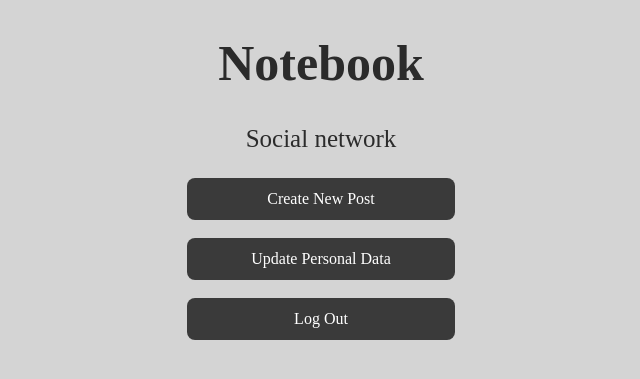
After one commit to ShvetsovMakar/YandexLyceumFlask, a Flask app: page /feed in a window 1280 px wide. The commit adds this page. Shown: the top 379 px of the page, without its empty margins (319-959 px from the left). Run offline with Flask 3, Linux system fonts and the light colour scheme; a user stored in the database is signed in.

Commit message:
added feed, utility for edit_profile.html, adjusted code in edit_profile.html file so it would be similar to project's html code style, added utility for feed.html.

```diff
--- a/main.py
+++ b/main.py
@@ -1,5 +1,6 @@
 from flask import Flask, render_template, request, make_response, redirect, url_for
 from flask_login import LoginManager, login_user, logout_user, login_required, current_user
+from datetime import datetime
 
 from authentication.user import User
 from database.config import cur, db
@@ -62,7 +63,7 @@ def signup():
         cur.execute(f'SELECT MAX(id) FROM users')
         user_id = cur.fetchone()[0] + 1
 
-        cur.execute(f"INSERT INTO users VALUES (?, ?, ?, ?, ?, ?, ?)",
+        cur.execute(f"INSERT INTO users VALUES (?, ?, ?, ?, ?, ?, ?, ?)",
                     (user_id, username, password, '', '', '', '', 'day'))
         db.commit()
 
@@ -98,27 +99,84 @@ def login():
 
         login_user(User(user_id))
 
-        return redirect("/")
+        return redirect("/feed")
 
     return render_template("login.html", mode=mode)
 
-@app.route("/add_post")
-def add_post():
+@app.route("/create_post", methods=['GET', 'POST'])
+@login_required
+def create_post():
     mode = "day"
     if current_user.is_authenticated:
         cur.execute(f"SELECT mode FROM users WHERE id = {current_user.id}")
         mode = cur.fetchone()[0]
 
-    return render_template("add_post.html", mode=mode)
+    if request.method == 'POST':
+        title = request.form["title"]
+        content = request.form["content"]
+        category = request.form["category"]
+        creation_date = str(datetime.now().date())
+        author_id = current_user.id
 
-@app.route("/profile_form")
-def profile_form():
+        cur.execute(f'SELECT MAX(id) FROM posts')
+        try:
+            post_id = cur.fetchone()[0] + 1
+        except (Exception,):
+            post_id = 1
+
+        cur.execute(f"INSERT INTO posts VALUES (?, ?, ?, ?, ?, ?)",
+                    (post_id, title, content, category, creation_date, author_id))
+        db.commit()
+
+        return redirect("/feed")
+
+    return render_template("create_post.html", mode=mode)
+
+@app.route("/edit_profile", methods=['GET', 'POST'])
+@login_required
+def edit_profile():
     mode = "day"
     if current_user.is_authenticated:
         cur.execute(f"SELECT mode FROM users WHERE id = {current_user.id}")
         mode = cur.fetchone()[0]
 
-    return render_template("profile_form.html", mode=mode)
+    if request.method == 'POST':
+        first_name = request.form["first_name"]
+        second_name = request.form["last_name"]
+        birth_date = request.form["birth_date"]
+        about = request.form["about"]
+        new_mode = request.form["mode"]
+
+        cur.execute(f"UPDATE users SET name = \"{first_name}\", "
+                                     f"surname = \"{second_name}\","
+                                     f"birth_date = \"{birth_date}\","
+                                     f"about = \"{about}\","
+                                     f"mode = \"{new_mode}\""
+                    f"WHERE id = {current_user.id}")
+        db.commit()
+
+        return redirect("/feed")
+
+    return render_template("edit_profile.html", mode=mode)
+
+
+@app.route("/feed", methods=['GET', 'POST'])
+@login_required
+def feed():
+    mode = "day"
+    if current_user.is_authenticated:
+        cur.execute(f"SELECT mode FROM users WHERE id = {current_user.id}")
+        mode = cur.fetchone()[0]
+
+    return render_template("feed.html", mode=mode)
+
+
+@app.route('/logout')
+@login_required
+def logout():
+    logout_user()
+    return redirect("/")
+
 
 if __name__ == "__main__":
     app.run()
--- a/static/css/day.css
+++ b/static/css/day.css
@@ -101,3 +101,37 @@ form {
 textarea {
   resize: none;
 }
+
+.container {
+    text-align: center;
+    padding: 40px;
+    background-color: #1e1e1e;
+    border-radius: 12px;
+    box-shadow: 0 4px 16px rgba(0, 0, 0, 0.5);
+}
+
+.button-group {
+    margin: auto;
+    display: block;
+    gap: 30px;
+    align-items: center;
+}
+
+.action-button {
+    margin: auto;
+    display: block;
+    padding: 12px 24px;
+    background-color: #3a3a3a;
+    color: white;
+    text-decoration: none;
+    font-size: 16px;
+    border-radius: 8px;
+    transition: background-color 0.3s ease, transform 0.2s ease;
+    width: 220px;
+    text-align: center;
+}
+
+.action-button:hover {
+    background-color: #575757;
+    transform: translateY(-2px);
+}
--- a/templates/add_post.html
+++ b/templates/create_post.html
@@ -27,7 +27,7 @@
                 <option value="entertainment">Entertainment</option>
                 <option value="tech">Technology</option>
                 <option value="sports">Sports</option>
-            </select><br><br>
+            </select><br>
 
             <button type="submit" id="submit" class="Confirmation">Post</button>
         </form>
--- /dev/null
+++ b/templates/feed.html
@@ -0,0 +1,27 @@
+<!DOCTYPE html>
+<html lang="en">
+<head>
+    <meta charset="UTF-8">
+    <title>Social Network</title>
+    {% if mode == "day" %}
+        <link rel="stylesheet" href="static/css/day.css">
+    {% elif mode == "night" %}
+        <link rel="stylesheet" href="static/css/night.css">
+    {% endif %}
+</head>
+
+<body>
+    <div>
+        <h1>Notebook</h1>
+        <p>Social network</p>
+    </div>
+
+    <div>
+        <a class="action-button" href="/create_post">Create New Post</a>
+        <br/>
+        <a class="action-button" href="/edit_profile">Update Personal Data</a>
+        <br/>
+        <a class="action-button" href="/logout">Log Out</a>
+    </div>
+</body>
+</html>
--- a/templates/login.html
+++ b/templates/login.html
@@ -17,9 +17,9 @@
         </h1>
         <form action="" method="post">
             <label for="html">Username</label><br>
-            <input type="text" name="username" id="username"  class="form-input"/><br>
+            <input type="text" name="username" id="username"  class="form-input" required/><br>
             <label for="html">Password</label><br>
-            <input type="password" name="password" id="password"  class="form-input"/><br>
+            <input type="password" name="password" id="password"  class="form-input" required/><br>
             <button type="submit" id="submit" class="Confirmation">Confirm</button>
         </form>
 
--- a/templates/sign_up.html
+++ b/templates/sign_up.html
@@ -17,11 +17,11 @@
         </h1>
         <form action="" method="post">
             <label for="html">Username</label><br>
-            <input type="text" name="username" id="username"  class="form-input"/><br>
+            <input type="text" name="username" id="username"  class="form-input" required/><br>
             <label for="html">Password</label><br>
-            <input type="password" name="password" id="password"  class="form-input"/><br>
+            <input type="password" name="password" id="password"  class="form-input" required/><br>
             <label for="html">Password Confirmation</label><br>
-            <input type="password" name="confirmation" id="confirmation" class="form-input"/><br>
+            <input type="password" name="confirmation" id="confirmation" class="form-input" required/><br>
             <button type="submit" id="submit" class="Confirmation">Confirm</button>
         </form>
 
```
Also changed, not shown: static/css/night.css (+34 -0 lines), templates/edit_profile.html (added, +40 -0 lines), templates/profile_form.html (deleted, +0 -50 lines), database/database.db.
